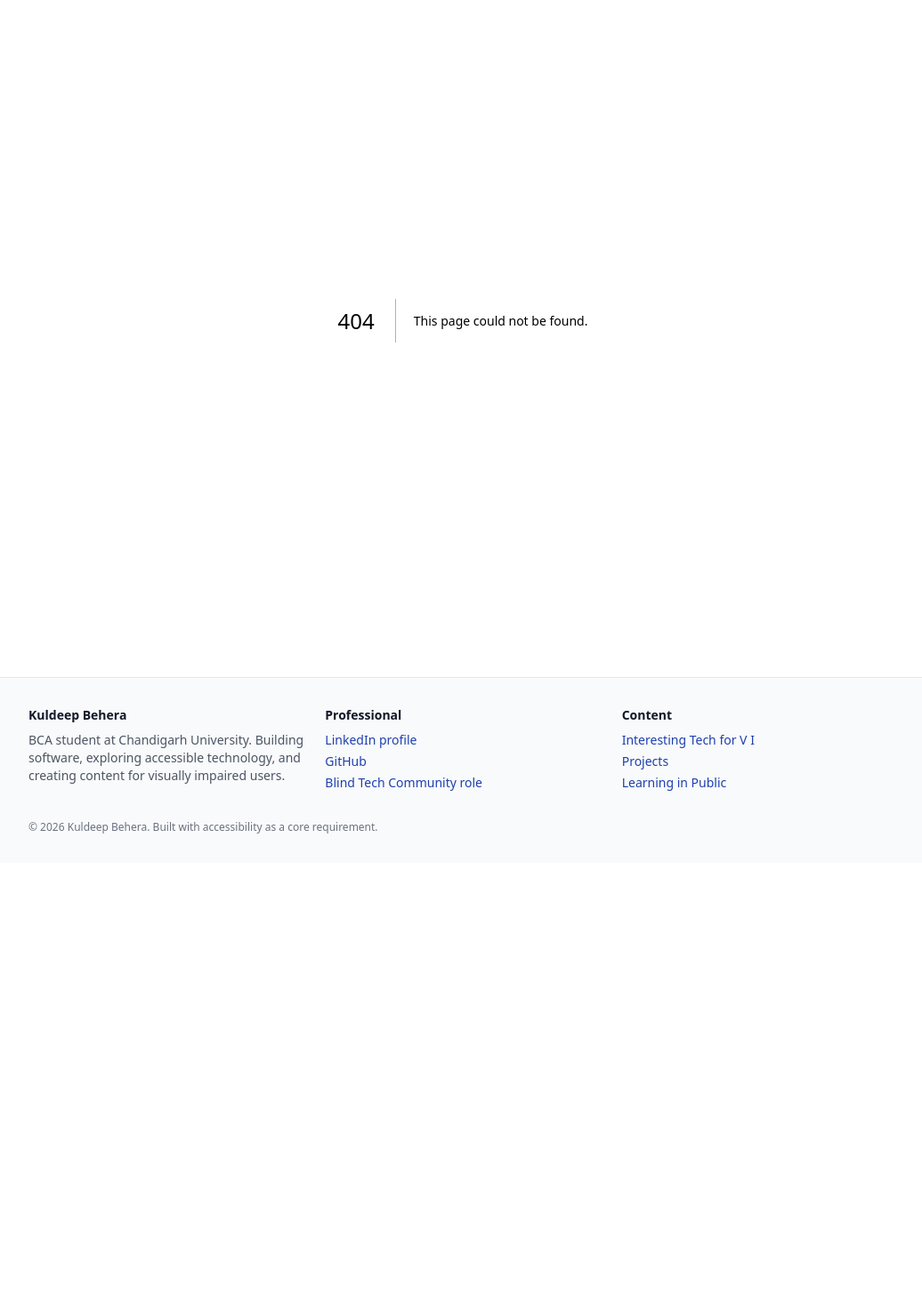
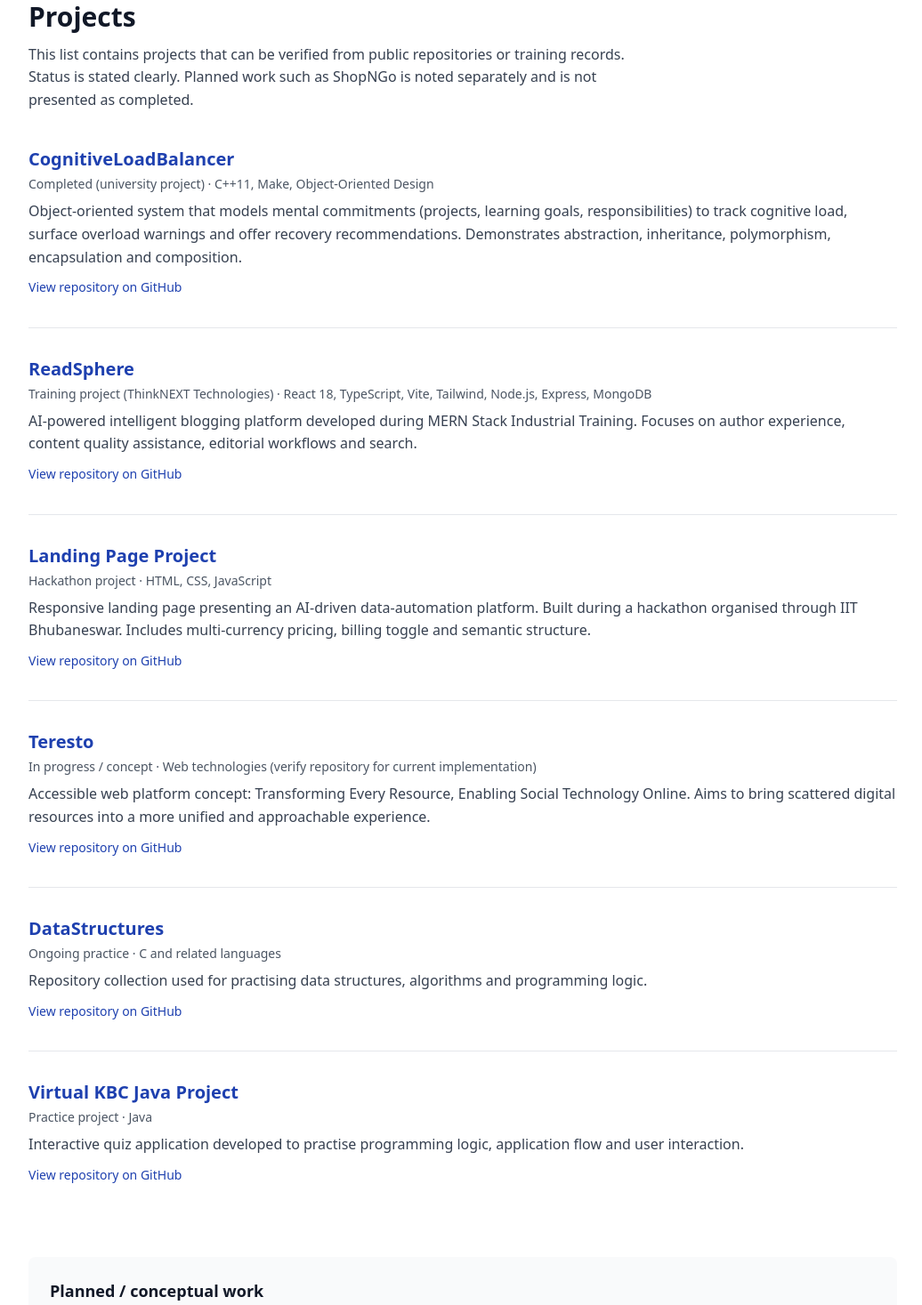
Before and after one commit to Kuldeep2025/kuldeep-behera-platform, a Next.js app: page /projects in a window 1280 px wide. Before the commit this address had no page. Shown: the part 141-1608 px from the top of the page at 89% size, without its empty margins (120-1156 px from the left). Before the commit the page ends 1111 px from the top, so only its background shows below. Built offline with nearby package versions, Linux system fonts and the light colour scheme.

Commit message:
Add Projects index with verified status and repository links

```diff
--- /dev/null
+++ b/src/app/projects/page.tsx
@@ -0,0 +1,110 @@
+import type { Metadata } from "next";
+import Link from "next/link";
+
+export const metadata: Metadata = {
+  title: "Projects",
+  description: "Software projects and technical work by Kuldeep Behera.",
+};
+
+const projects = [
+  {
+    slug: "cognitiveloadbalancer",
+    title: "CognitiveLoadBalancer",
+    status: "Completed (university project)",
+    stack: "C++11, Make, Object-Oriented Design",
+    summary:
+      "Object-oriented system that models mental commitments (projects, learning goals, responsibilities) to track cognitive load, surface overload warnings and offer recovery recommendations. Demonstrates abstraction, inheritance, polymorphism, encapsulation and composition.",
+    repo: "https://github.com/Kuldeep2025/CognitiveLoadBalancer",
+  },
+  {
+    slug: "readsphere",
+    title: "ReadSphere",
+    status: "Training project (ThinkNEXT Technologies)",
+    stack: "React 18, TypeScript, Vite, Tailwind, Node.js, Express, MongoDB",
+    summary:
+      "AI-powered intelligent blogging platform developed during MERN Stack Industrial Training. Focuses on author experience, content quality assistance, editorial workflows and search.",
+    repo: "https://github.com/Kuldeep2025/readsphere",
+  },
+  {
+    slug: "landing-page",
+    title: "Landing Page Project",
+    status: "Hackathon project",
+    stack: "HTML, CSS, JavaScript",
+    summary:
+      "Responsive landing page presenting an AI-driven data-automation platform. Built during a hackathon organised through IIT Bhubaneswar. Includes multi-currency pricing, billing toggle and semantic structure.",
+    repo: "https://github.com/Kuldeep2025/Landing_Page_project",
+  },
+  {
+    slug: "teresto",
+    title: "Teresto",
+    status: "In progress / concept",
+    stack: "Web technologies (verify repository for current implementation)",
+    summary:
+      "Accessible web platform concept: Transforming Every Resource, Enabling Social Technology Online. Aims to bring scattered digital resources into a more unified and approachable experience.",
+    repo: "https://github.com/Kuldeep2025/Teresto",
+  },
+  {
+    slug: "datastructures",
+    title: "DataStructures",
+    status: "Ongoing practice",
+    stack: "C and related languages",
+    summary:
+      "Repository collection used for practising data structures, algorithms and programming logic.",
+    repo: "https://github.com/Kuldeep2025/DataStructures",
+  },
+  {
+    slug: "virtual-kbc",
+    title: "Virtual KBC Java Project",
+    status: "Practice project",
+    stack: "Java",
+    summary:
+      "Interactive quiz application developed to practise programming logic, application flow and user interaction.",
+    repo: "https://github.com/Kuldeep2025/Vertual_KBC_Java_project",
+  },
+];
+
+export default function ProjectsPage() {
+  return (
+    <div className="mx-auto max-w-5xl px-4 py-10 sm:px-6">
+      <h1 className="text-3xl font-bold text-gray-900">Projects</h1>
+      <p className="mt-3 max-w-2xl text-gray-700">
+        This list contains projects that can be verified from public repositories or training records. Status is stated clearly. Planned work such as ShopNGo is noted separately and is not presented as completed.
+      </p>
+
+      <ul className="mt-10 space-y-8">
+        {projects.map((p) => (
+          <li key={p.slug} className="border-b border-gray-200 pb-8 last:border-0">
+            <h2 className="text-xl font-semibold text-gray-900">
+              <Link href={`/projects/${p.slug}`} className="text-brand-700 hover:underline focus:outline-none">
+                {p.title}
+              </Link>
+            </h2>
+            <p className="mt-1 text-sm text-gray-600">
+              <span className="font-medium">{p.status}</span> · {p.stack}
+            </p>
+            <p className="mt-2 text-gray-700">{p.summary}</p>
+            <p className="mt-2">
+              <a
+                href={p.repo}
+                className="text-sm font-medium text-brand-700 hover:underline focus:outline-none"
+                rel="noopener noreferrer"
+                target="_blank"
+              >
+                View repository on GitHub
+              </a>
+            </p>
+          </li>
+        ))}
+      </ul>
+
+      <section className="mt-12 rounded-lg bg-gray-50 p-6" aria-labelledby="planned-heading">
+        <h2 id="planned-heading" className="text-lg font-semibold text-gray-900">
+          Planned / conceptual work
+        </h2>
+        <p className="mt-2 text-gray-700">
+          <strong>ShopNGo</strong> — Planned AI-supported e-commerce marketplace with multiple user roles (customers, sellers, delivery partners, moderators) and the tagline “Discover. Understand. Compare. Buy. Track.” Development constraint: prefer free and open-source technologies. This is a concept and future plan, not an implemented product.
+        </p>
+      </section>
+    </div>
+  );
+}
```
